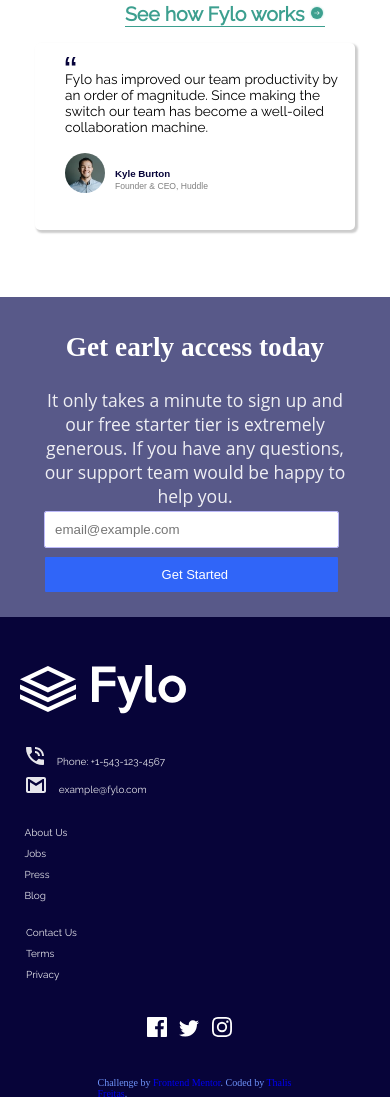
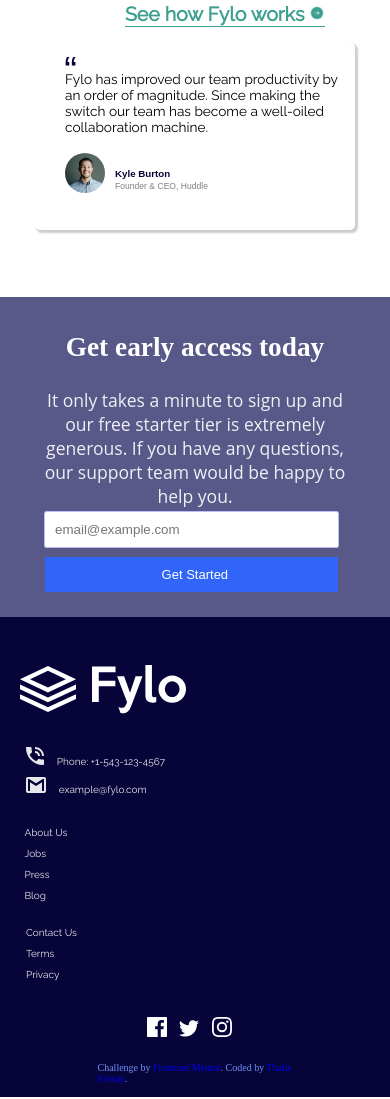
Before and after one commit to Thalis-Freitas/projeto-fylo, a plain HTML site: page index.html in a window 390 px wide. Shown: the part 1587-2686 px from the top of the page. Drawn offline with Linux system fonts and the light colour scheme; a web font is replaced by a local one.

Commit message:
rodape corrigido

```diff
--- a/css/style.css
+++ b/css/style.css
@@ -514,4 +514,7 @@ footer{
         top: 400px;
         left: 35%
     }
+    #challenge{
+        bottom: 20px;
+    }
 }
```
